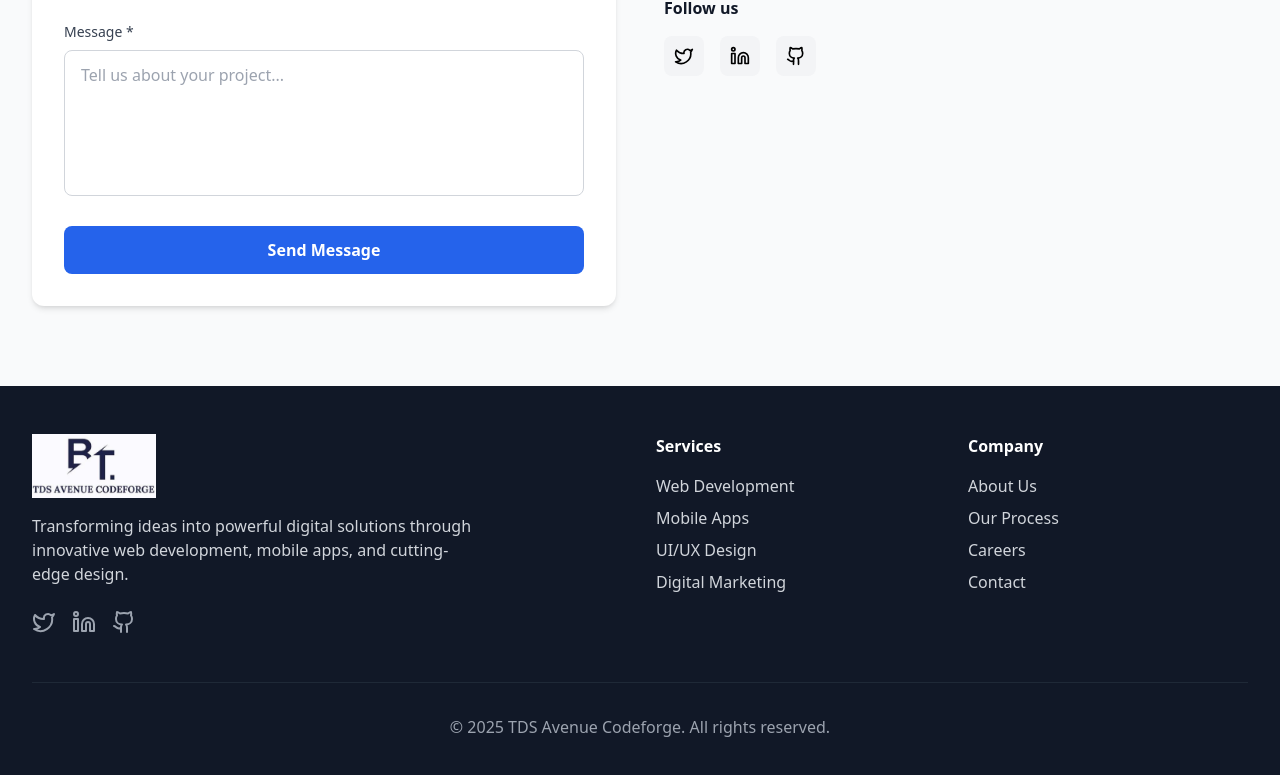
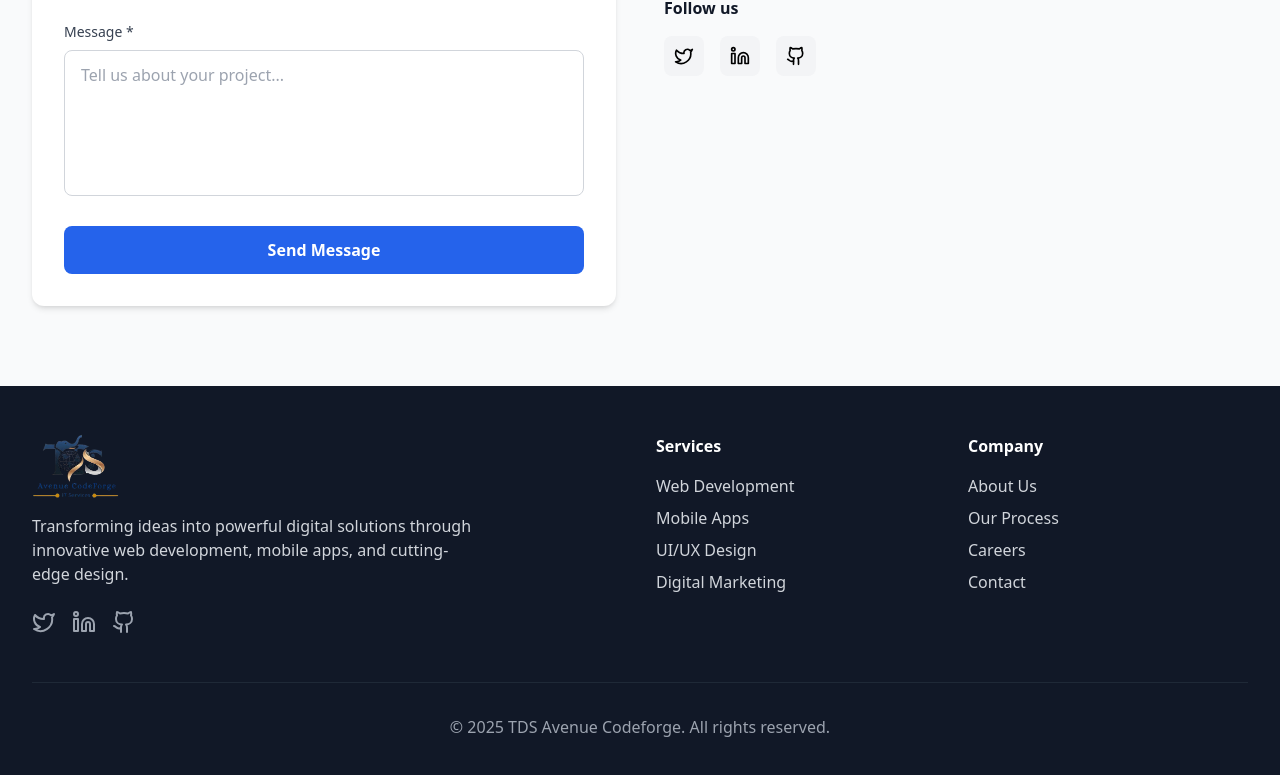
Before and after one commit to Krushna03/tds, a React (Vite) app: page / in a window 1280 px wide. Shown: the part 10748-11523 px from the top of the page. Built offline with nearby package versions, Linux system fonts and the light colour scheme.

Commit message:
Update footer logo image source

```diff
--- a/src/components/Footer.tsx
+++ b/src/components/Footer.tsx
@@ -6,7 +6,7 @@ const Footer = () => {
       <div className="max-w-7xl mx-auto px-4 sm:px-6 lg:px-8">
         <div className="grid grid-cols-1 md:grid-cols-4 gap-8">
           <div className="col-span-1 md:col-span-2">
-            <img src="/logo.jpg" alt="logo" className='h-16 mb-4'  />
+            <img src="/avenue-codeforge-removebg-preview.png" alt="logo" className='h-16 mb-4'  />
             <p className="text-gray-300 mb-6 max-w-md">
               Transforming ideas into powerful digital solutions through innovative web development, mobile apps, and
               cutting-edge design.
```
